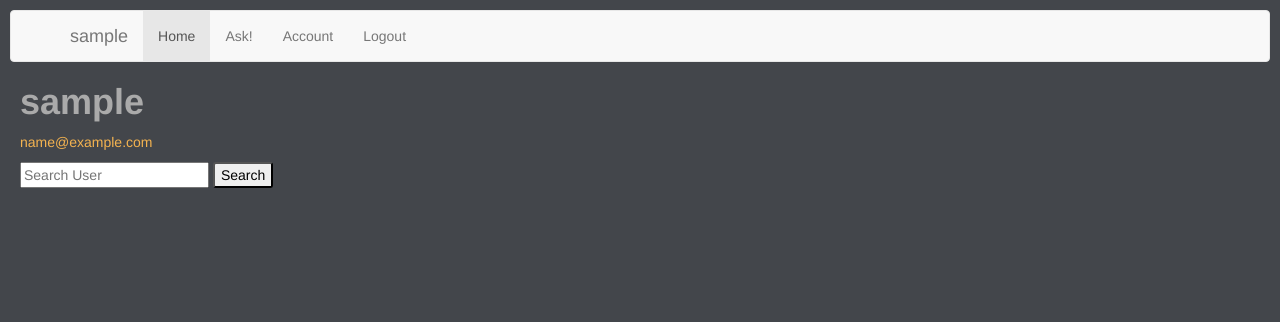
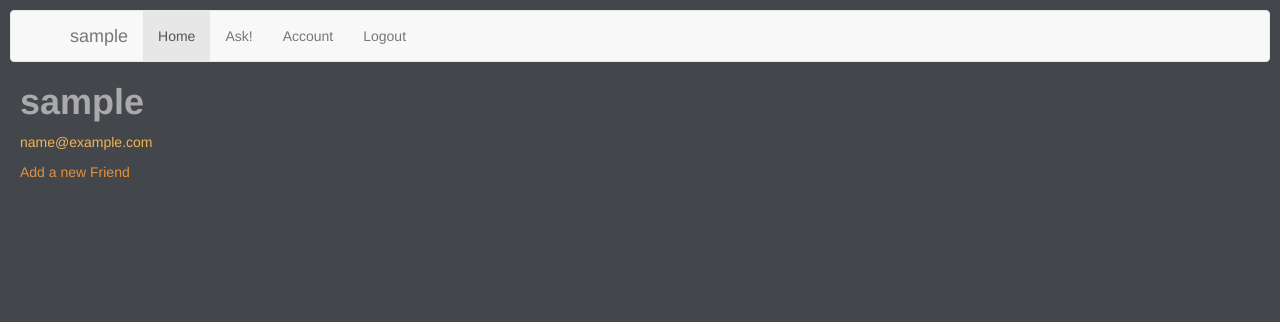
Before and after one commit to Tomporino/askm8remix, a Flask app: template templates/user_page.html in a window 1280 px wide. Shown: the top 322 px of the page. Run offline with Flask 2, Linux system fonts and the light colour scheme; the visitor is signed in with stand-in values (Sample User, id 1); the template is opened without the code that fills it: most values are stand-ins (such as "Sample title", 1, 10 or a date in 2020); some libraries are stand-ins or nearby versions.

Commit message:
extended add friend feature

```diff
--- a/app.py
+++ b/app.py
@@ -273,7 +273,7 @@ def search_user():
 @app.route('/add-friend/<friend_id>')
 def add_friend(friend_id):
     data_handler.set_friends(session['id'], friend_id)
-    return render_template('add_friend.html', message='Friend Added')
+    return redirect(url_for('user_page', username=session['username']))
 
 
 @app.route('/questions/<answer_id>/accepted')
--- a/templates/user_page.html
+++ b/templates/user_page.html
@@ -1,17 +1,20 @@
 {% extends 'layout.html' %}
 {% block content %}
-    {% if session.id == user_info.id %}
+    {% if session %}
         <div class="user_page">
             <div class="user_data">
                 <h1> {{ user_info.username }} </h1>
                 <p> {{ user_info.email }} </p>
             </div>
-            <div class="friends">
-                <form action="{{ url_for('search_user') }}" method="post">
-                    <input name="search_user" placeholder="Search User">
-                    <button type="submit">Search</button>
-                </form>
-            </div>
+            {% if session.id != user_info.id %}
+                <div class="friends">
+                    <a href="{{ url_for('add_friend', friend_id=user_info.id) }}">Add as Friend</a>
+                </div>
+            {% else %}
+                <div class="friends">
+                    <a href="{{ url_for('search_user') }}">Add a new Friend</a>
+                </div>
+            {% endif %}
         </div>
     {% else %}
         <p>Please <a href="{{ url_for('login') }}">sign in</a> or <a href="{{ url_for('register') }}">sign up</a>!</p>
```
Also changed, not shown: templates/add_friend.html (+1 -6 lines).
